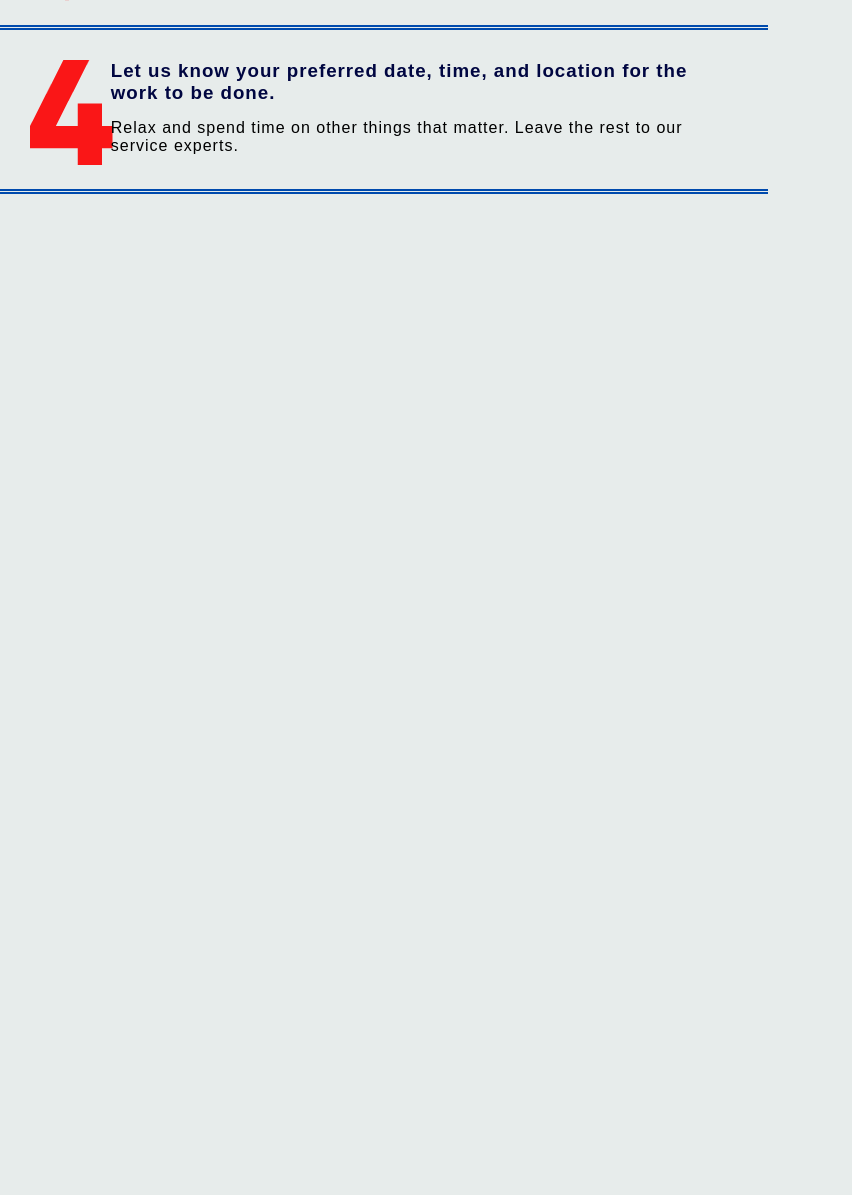
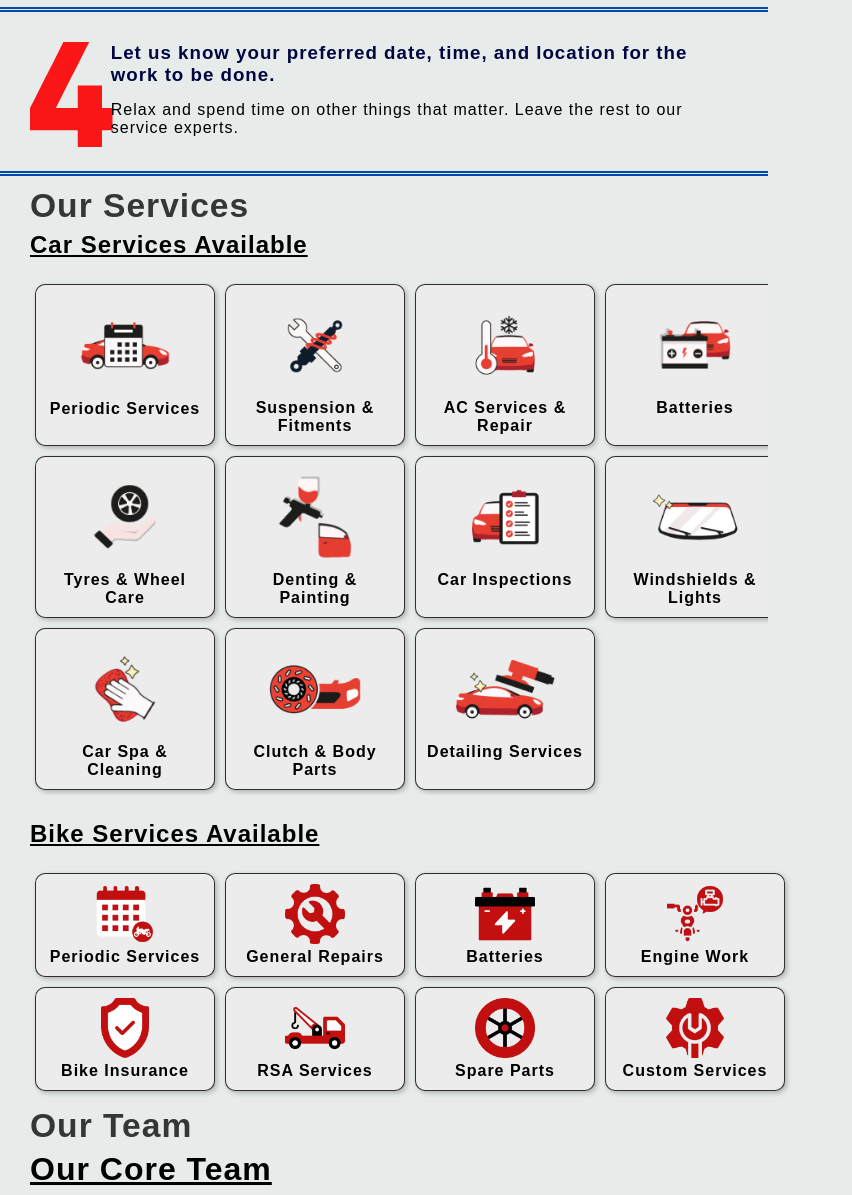
Before and after one commit to rhlgr/MechanicOnClick, a Django app: page / in a window 1280 px wide. Shown: the part 1644-2839 px from the top of the page, without its empty margins (0-852 px from the left). Before the commit the page ends 1838 px from the top, so only its background shows below. Run offline with Django 4.2, Linux system fonts and the light colour scheme; some libraries are stand-ins or nearby versions.

Commit message:
Added static temp pages

```diff
--- a/static/css/style.css
+++ b/static/css/style.css
@@ -326,10 +326,12 @@ nav{
 #page1{
     width: 100%;
     height: 100vh;
+    position: relative;
     /* background-color: aquamarine; */
-    background-image: url(./images/bglan.jpg);
-    background-size: contain;
-    position: relative;
+    overflow: hidden;
+    /* background-image: url(./images/bglan.jpg);
+    background-size: contain; */
+    /* position: relative; */
 }
 #page1>.dets{
     width: 32%;
@@ -345,7 +347,7 @@ nav{
     -webkit-backdrop-filter: blur(5px);
     border: 1px solid rgba(255, 255, 255, 0.3);
     padding: 25px;
-
+    z-index: 2;
 }
 #page1>.dets>h1{
     color: var(--black);
@@ -365,10 +367,16 @@ nav{
     text-transform: capitalize;
     font-size: 1.6rem;
 }
+#page1>img{
+  width: 100%;
+  position: absolute;
+  z-index: 1;
+}
 .booking-form{
-    z-index: 2;
+    z-index: 3;
     position: fixed;
     right: 28px;
+
     width: 30%;
     background-color: #dededfc6;
     /* float: right; */
--- a/templates/Base/base.html
+++ b/templates/Base/base.html
@@ -15,16 +15,16 @@
     <link href="https://cdn.jsdelivr.net/npm/remixicon@2.5.0/fonts/remixicon.css" rel="stylesheet">
     <link href="https://fonts.googleapis.com/css2?family=Montserrat:wght@300;400&display=swap" rel="stylesheet">
     <title>MOCTech Pvt. Ltd.</title>
+
 </head>
 <body>
 
-
-    <div class="test">Hello</div>
+    {% include 'Base/navbar.html' %}
     {% block content %}
 
 
     {% endblock %}
-
+	{% include 'Base/footer.html' %}
 
     <script src="https://cdnjs.cloudflare.com/ajax/libs/jquery/3.1.1/jquery.min.js"></script>
     <script src="{% static 'js/testo.js' %}"></script>
--- /dev/null
+++ b/templates/Base/core_team_view.html
@@ -0,0 +1,43 @@
+{% load static %}
+<div id="team">
+    <h3 class="pg-header">Our Team</h3>
+    <h1>Our Core Team</h1>
+    <div class="teamcrd">
+        <div class="teamper">
+            <div class="pho">
+                <img src="https://images.unsplash.com/photo-1492562080023-ab3db95bfbce?ixlib=rb-4.0.3&ixid=MnwxMjA3fDB8MHxwaG90by1wYWdlfHx8fGVufDB8fHx8&auto=format&fit=crop&w=2048&q=80" alt="">
+            </div>
+            <h5>Ashutosh Tripathi</h5>
+            <h6>Technical Team</h6>
+        </div>
+        <div class="teamper">
+            <div class="pho">
+                <img src="https://images.unsplash.com/photo-1492562080023-ab3db95bfbce?ixlib=rb-4.0.3&ixid=MnwxMjA3fDB8MHxwaG90by1wYWdlfHx8fGVufDB8fHx8&auto=format&fit=crop&w=2048&q=80" alt="">
+            </div>
+            <h5>Ashutosh Tripathi</h5>
+            <h6>Technical Team</h6>
+        </div>
+        <div class="teamper">
+            <div class="pho">
+                <img src="https://images.unsplash.com/photo-1492562080023-ab3db95bfbce?ixlib=rb-4.0.3&ixid=MnwxMjA3fDB8MHxwaG90by1wYWdlfHx8fGVufDB8fHx8&auto=format&fit=crop&w=2048&q=80" alt="">
+            </div>
+            <h5>Ashutosh Tripathi</h5>
+            <h6>Technical Team</h6>
+        </div>
+        <div class="teamper">
+            <div class="pho">
+                <img src="https://images.unsplash.com/photo-1492562080023-ab3db95bfbce?ixlib=rb-4.0.3&ixid=MnwxMjA3fDB8MHxwaG90by1wYWdlfHx8fGVufDB8fHx8&auto=format&fit=crop&w=2048&q=80" alt="">
+            </div>
+            <h5>Ashutosh Tripathi</h5>
+            <h6>Technical Team</h6>
+        </div>
+        <div class="teamper">
+            <div class="pho">
+                <img src="https://images.unsplash.com/photo-1492562080023-ab3db95bfbce?ixlib=rb-4.0.3&ixid=MnwxMjA3fDB8MHxwaG90by1wYWdlfHx8fGVufDB8fHx8&auto=format&fit=crop&w=2048&q=80" alt="">
+            </div>
+            <h5>Ashutosh Tripathi</h5>
+            <h6>Technical Team</h6>
+        </div>
+
+
+      </div>
--- a/templates/Base/home.html
+++ b/templates/Base/home.html
@@ -4,6 +4,7 @@
   {% include 'Base/section1.html' %}
   {% include 'Base/brands_view.html' %}
   {% include 'Base/home_about.html' %}
-
-
+  {% include 'Base/service_view.html' %}
+  {% include 'Base/core_team_view.html' %}
+  {% include 'Base/tech_team_view.html' %}
     {% endblock %}
--- a/templates/Base/section1.html
+++ b/templates/Base/section1.html
@@ -1,6 +1,6 @@
 {% load static %}
 <div id="page1">
-    <img src="./images/bglan.jpg" alt="">
+    <img src="{% static 'img/bglan.jpg' %}" alt="">
       <div class="dets">
           <h1>MOCTECH PRIVATE LIMITED</h1>
           <h4>book your four wheeler & two wheeler for service/repair from anywhere and check their working status on your mobile & online platform. </h4>
--- a/templates/Base/service_view.html
+++ b/templates/Base/service_view.html
@@ -5,47 +5,47 @@
         <h1>Car Services Available</h1>
         <div class="grid-container">
             <div class="grid-item">
-                <img src="./images/carserv01.png" alt="">
+                <img src="{% static 'img/carserv01.png' %}" alt="">
                 <h3>Periodic Services</h3>
             </div>
             <div class="grid-item">
-                <img src="./images/carserv02.png" alt="">
+                <img src="{% static 'img/carserv02.png' %}" alt="">
                 <h3>Suspension & Fitments</h3>
             </div>
             <div class="grid-item">
-                <img src="./images/carserv03.png" alt="">
+                <img src="{% static 'img/carserv03.png' %}" alt="">
                 <h3>AC Services & Repair</h3>
             </div>
             <div class="grid-item">
-                <img src="./images/carserv04.png" alt="">
+                <img src="{% static 'img/carserv04.png' %}" alt="">
                 <h3>Batteries</h3>
             </div>
             <div class="grid-item">
-                <img src="./images/carserv05.png" alt="">
+                <img src="{% static 'img/carserv05.png' %}" alt="">
                 <h3>Tyres & Wheel Care</h3>
             </div>
             <div class="grid-item">
-                <img src="./images/carserv06.png" alt="">
+                <img src="{% static 'img/carserv06.png' %}" alt="">
                 <h3>Denting & Painting</h3>
             </div>
             <div class="grid-item">
-                <img src="./images/carserv07.png" alt="">
+                <img src="{% static 'img/carserv07.png' %}" alt="">
                 <h3>Car Inspections</h3>
             </div>
             <div class="grid-item">
-                <img src="./images/carserv08.png" alt="">
+                <img src="{% static 'img/carserv08.png' %}" alt="">
                 <h3>Windshields & Lights</h3>
             </div>
             <div class="grid-item">
-                <img src="./images/carserv09.png" alt="">
+                <img src="{% static 'img/carserv09.png' %}" alt="">
                 <h3>Car Spa & Cleaning</h3>
             </div>
             <div class="grid-item">
-                <img src="./images/carserv10.png" alt="">
+                <img src="{% static 'img/carserv10.png' %}" alt="">
                 <h3>Clutch & Body Parts</h3>
             </div>
             <div class="grid-item">
-                <img src="./images/carserv11.png" alt="">
+                <img src="{% static 'img/carserv11.png' %}" alt="">
                 <h3>Detailing Services</h3>
             </div>
           </div>
@@ -54,36 +54,36 @@
         <h1>Bike Services Available</h1>
         <div class="grid-container">
             <div class="grid-item">
-                <img src="./images/bikser01.png" alt="">
+                <img src="{% static 'img/bikser01.png' %}" alt="">
                 <h3>Periodic Services</h3>
             </div>
             <div class="grid-item">
-                <img src="./images/bikser02.png" alt="">
+                <img src="{% static 'img/bikser02.png' %}" alt="">
                 <h3>General
                     Repairs</h3>
             </div>
             <div class="grid-item">
-                <img src="./images/bikser03.png" alt="">
+                <img src="{% static 'img/bikser03.png' %}" alt="">
                 <h3>Batteries</h3>
             </div>
             <div class="grid-item">
-                <img src="./images/bikser04.png" alt="">
+                <img src="{% static 'img/bikser04.png' %}" alt="">
                 <h3>Engine Work</h3>
             </div>
             <div class="grid-item">
-                <img src="./images/bikser05.png" alt="">
+                <img src="{% static 'img/bikser05.png' %}" alt="">
                 <h3>Bike Insurance</h3>
             </div>
             <div class="grid-item">
-                <img src="./images/bikser06.png" alt="">
+                <img src="{% static 'img/bikser06.png' %}" alt="">
                 <h3>RSA Services</h3>
             </div>
             <div class="grid-item">
-                <img src="./images/bikser07.png" alt="">
+                <img src="{% static 'img/bikser07.png' %}" alt="">
                 <h3>Spare Parts</h3>
             </div>
             <div class="grid-item">
-                <img src="./images/bikser08.png" alt="">
+                <img src="{% static 'img/bikser08.png' %}" alt="">
                 <h3>Custom
                     Services</h3>
             </div>
--- /dev/null
+++ b/templates/Base/tech_team_view.html
@@ -0,0 +1,42 @@
+{% load static %}
+<h1>Our Technical Team</h1>
+    <div class="teamcrd">
+        <div class="teamper">
+            <div class="pho">
+                <img src="https://images.unsplash.com/photo-1492562080023-ab3db95bfbce?ixlib=rb-4.0.3&ixid=MnwxMjA3fDB8MHxwaG90by1wYWdlfHx8fGVufDB8fHx8&auto=format&fit=crop&w=2048&q=80" alt="">
+            </div>
+            <h5>Ashutosh Tripathi</h5>
+            <h6>Technical Team</h6>
+        </div>
+        <div class="teamper">
+            <div class="pho">
+                <img src="https://images.unsplash.com/photo-1492562080023-ab3db95bfbce?ixlib=rb-4.0.3&ixid=MnwxMjA3fDB8MHxwaG90by1wYWdlfHx8fGVufDB8fHx8&auto=format&fit=crop&w=2048&q=80" alt="">
+            </div>
+            <h5>Ashutosh Tripathi</h5>
+            <h6>Technical Team</h6>
+        </div>
+        <div class="teamper">
+            <div class="pho">
+                <img src="https://images.unsplash.com/photo-1492562080023-ab3db95bfbce?ixlib=rb-4.0.3&ixid=MnwxMjA3fDB8MHxwaG90by1wYWdlfHx8fGVufDB8fHx8&auto=format&fit=crop&w=2048&q=80" alt="">
+            </div>
+            <h5>Ashutosh Tripathi</h5>
+            <h6>Technical Team</h6>
+        </div>
+        <div class="teamper">
+            <div class="pho">
+                <img src="https://images.unsplash.com/photo-1492562080023-ab3db95bfbce?ixlib=rb-4.0.3&ixid=MnwxMjA3fDB8MHxwaG90by1wYWdlfHx8fGVufDB8fHx8&auto=format&fit=crop&w=2048&q=80" alt="">
+            </div>
+            <h5>Ashutosh Tripathi</h5>
+            <h6>Technical Team</h6>
+        </div>
+        <div class="teamper">
+            <div class="pho">
+                <img src="https://images.unsplash.com/photo-1492562080023-ab3db95bfbce?ixlib=rb-4.0.3&ixid=MnwxMjA3fDB8MHxwaG90by1wYWdlfHx8fGVufDB8fHx8&auto=format&fit=crop&w=2048&q=80" alt="">
+            </div>
+            <h5>Ashutosh Tripathi</h5>
+            <h6>Technical Team</h6>
+        </div>
+
+
+      </div>
+</div>
```
Also changed, not shown: templates/Base/footer.html (indentation only).
